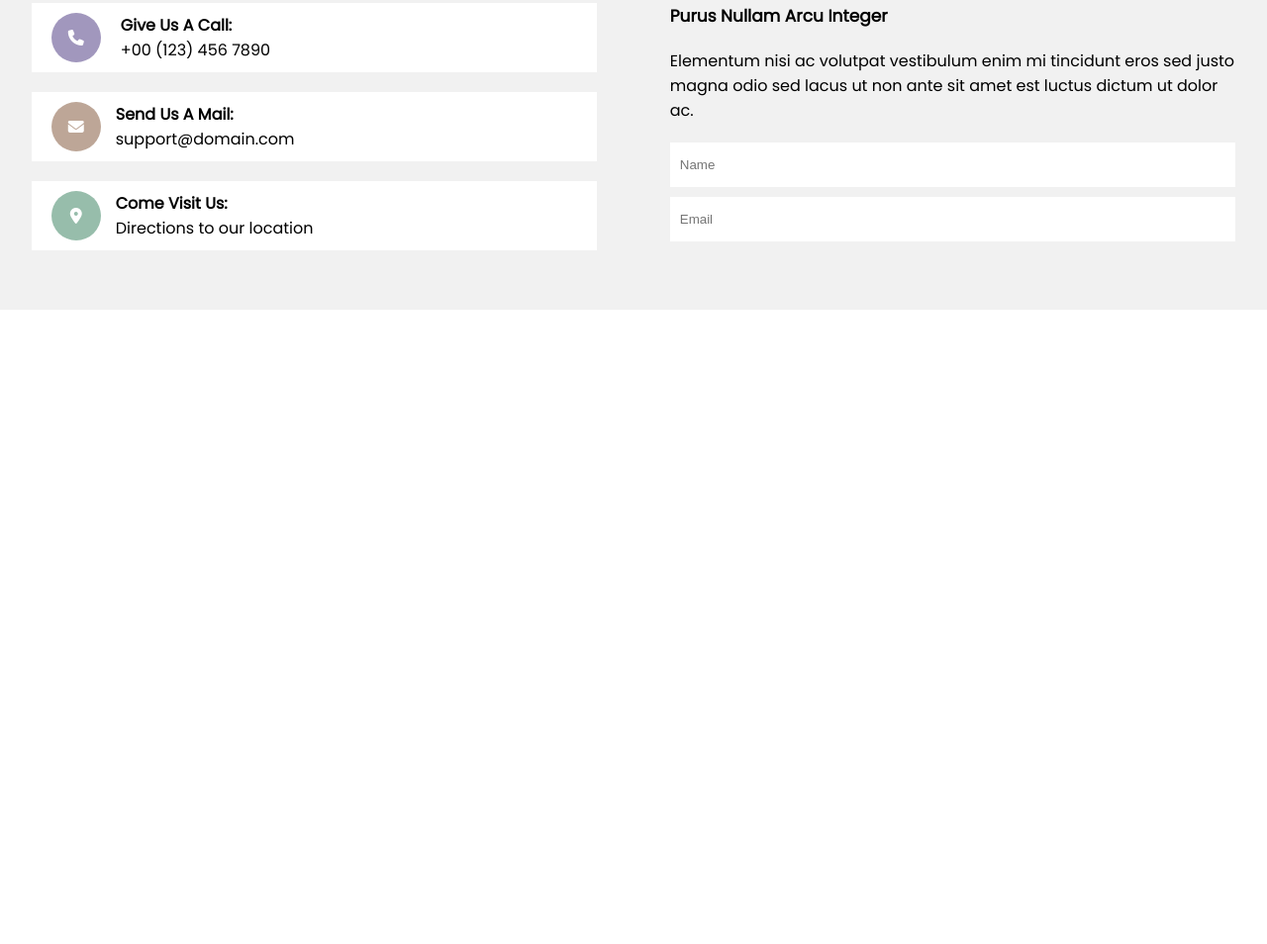
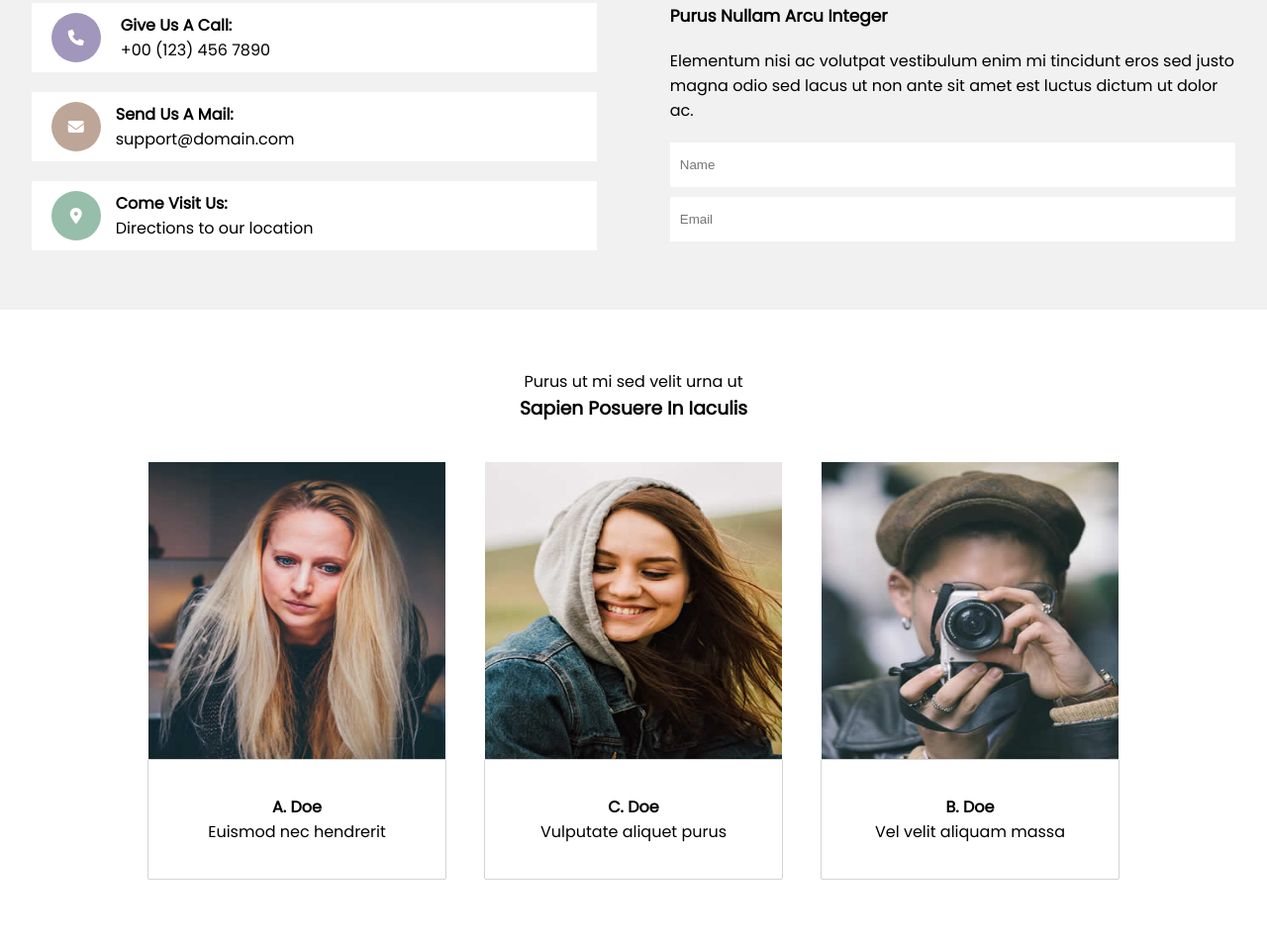
Before and after one commit to lukak1997/git-template, a plain HTML site: page index.html in a window 1280 px wide. Shown: the part 4209-5163 px from the top of the page at 99% size. Before the commit the page ends 4522 px from the top, so only its background shows below. Drawn offline with Linux system fonts and the light colour scheme.

Commit message:
container-ten

```diff
--- /dev/null
+++ b/assets/styles/components/_container-ten.scss
@@ -0,0 +1,97 @@
+.container-ten{
+    padding: 60px 0;
+    width: 100%;
+    text-align: center;
+    h3{
+        padding: 0 40px;
+    }
+    .main-wraper{
+        margin-top: 40px;
+        @include d-flex(center,center,column);
+        gap:20px;
+    .img-wraper{
+        position: relative;
+       img{
+        width: 270px;
+        height: 270px;
+       }
+       .item-hover{
+        width: 270px;
+        height: 270px;
+        position: absolute;
+        top: 0;
+
+        color: transparent;
+        font-size: $font-size-xl;
+        color:transparent;
+        display: flex;
+        align-items: center;
+        justify-content:center ;
+        cursor: pointer;
+        transition: 0.5s;
+        &:hover{
+            background-color: rgba(0, 0, 0, 0.39);
+            color: white;
+        }
+
+       }
+       .about-line{
+        display: flex;
+        align-items: center;
+        justify-content: center;
+        flex-direction: column;
+        background-color:white;
+        box-shadow: 0px 0px 1px 0px black ;
+        width: 270px;
+        padding: 10px 0;
+        transform: translateY(-6px);
+        z-index: -1
+
+       }
+    }
+
+    }
+
+@include tablet{
+    .main-wraper{
+        @include d-flex(center,center,row);
+        .img-wraper{
+            img{
+                width: 170px;
+                height: 170px;
+            }
+            .item-hover{
+                width: 170px;
+                height: 170px;
+
+            }
+            .about-line{
+                width: 170px;
+                height: 80px;
+            }
+        }
+
+        }
+
+    }
+    @include desktop{
+        .main-wraper{
+            gap: 40px;
+        .img-wraper{
+            img{
+                width: 300px;
+                height: 300px;
+            }
+            .item-hover{
+                width: 300px;
+                height: 300px;
+
+            }
+            .about-line{
+                width: 300px;
+                height: 120px;
+            }
+        }
+    }
+    }
+}
--- a/assets/styles/style.scss
+++ b/assets/styles/style.scss
@@ -11,3 +11,4 @@
 @import './components/container-seven';
 @import './components/container-eight';
 @import'./components/container-nein';
+@import './components/container-ten';
--- a/index.html
+++ b/index.html
@@ -322,10 +322,40 @@
                  <input type="text" placeholder="Name" >
                  <input type="text" placeholder="Email">
                  </div>
-
+            </div>
+        </div>
+    </div>
+    <div class="container-ten">
+        <p>Purus ut mi sed velit urna ut</p>
+        <h3>Sapien Posuere In Iaculis</h3>
+        <div class="main-wraper">
+            <div class="img-wraper">
+                <img src="./assets/image/look.jpg" alt="">
+                <div class="item-hover"><i class="fa-solid fa-plus"></i></div>
+                <div class="about-line">
+                    <h4>A. Doe</h4>
+                    <p>Euismod nec hendrerit</p>
+                </div>
+            </div>
+            <div class="img-wraper">
+                 <img src="./assets/image/hoodie.jpg" alt="">
+                <div class="item-hover"><i class="fa-solid fa-plus"></i></div>
+                <div class="about-line">
+                    <h4>C. Doe</h4>
+                    <p>Vulputate aliquet purus</p>
+                </div>
+            </div>
+            <div class="img-wraper">
+              <img src="./assets/image/photo.jpg" alt="">
+                <div class="item-hover"><i class="fa-solid fa-plus"></i></div>
+                <div class="about-line">
+                    <h4>B. Doe</h4>
+                    <p>Vel velit aliquam massa</p>
+                </div>
             </div>
 
         </div>
     </div>
+
 </body>
 </html>
```
Also changed, not shown: assets/image/hoodie.jpg (added), assets/image/look.jpg (added), assets/image/photo.jpg (added), assets/styles/style.css, 1 other file.
